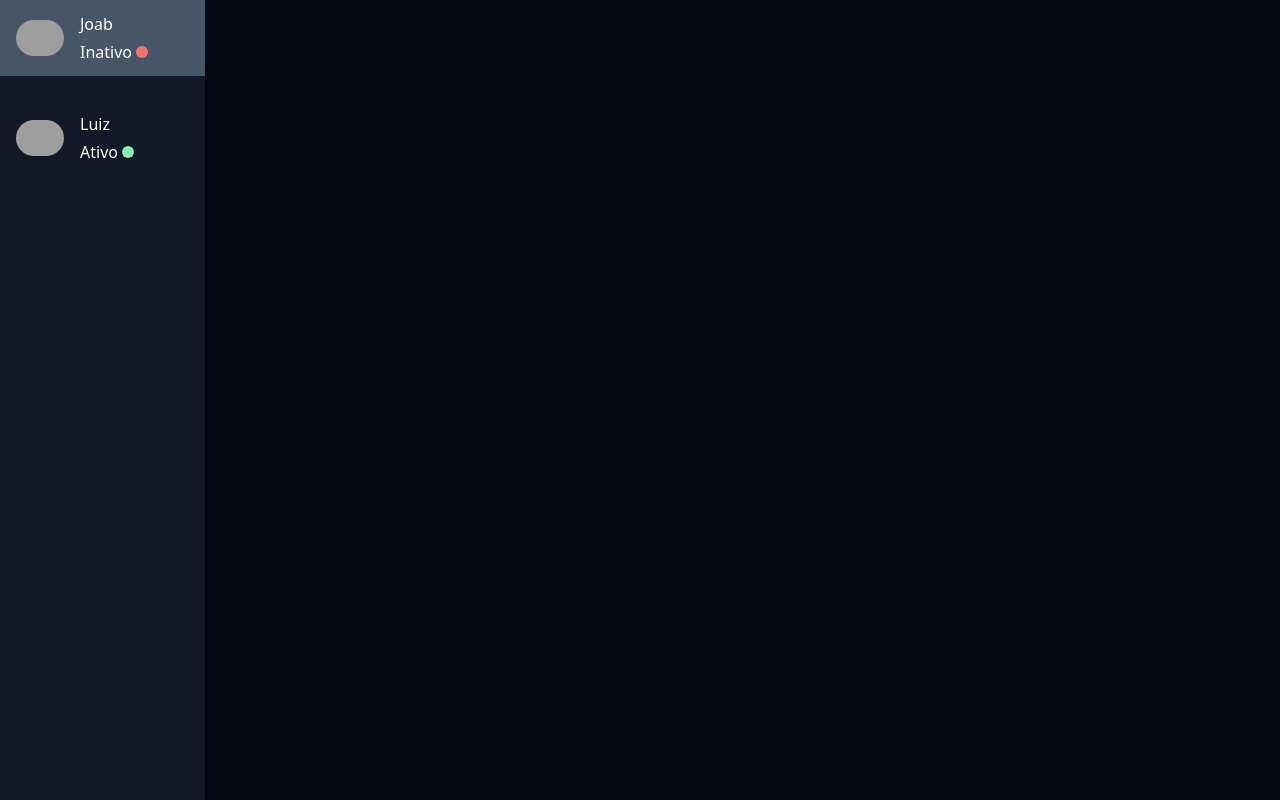
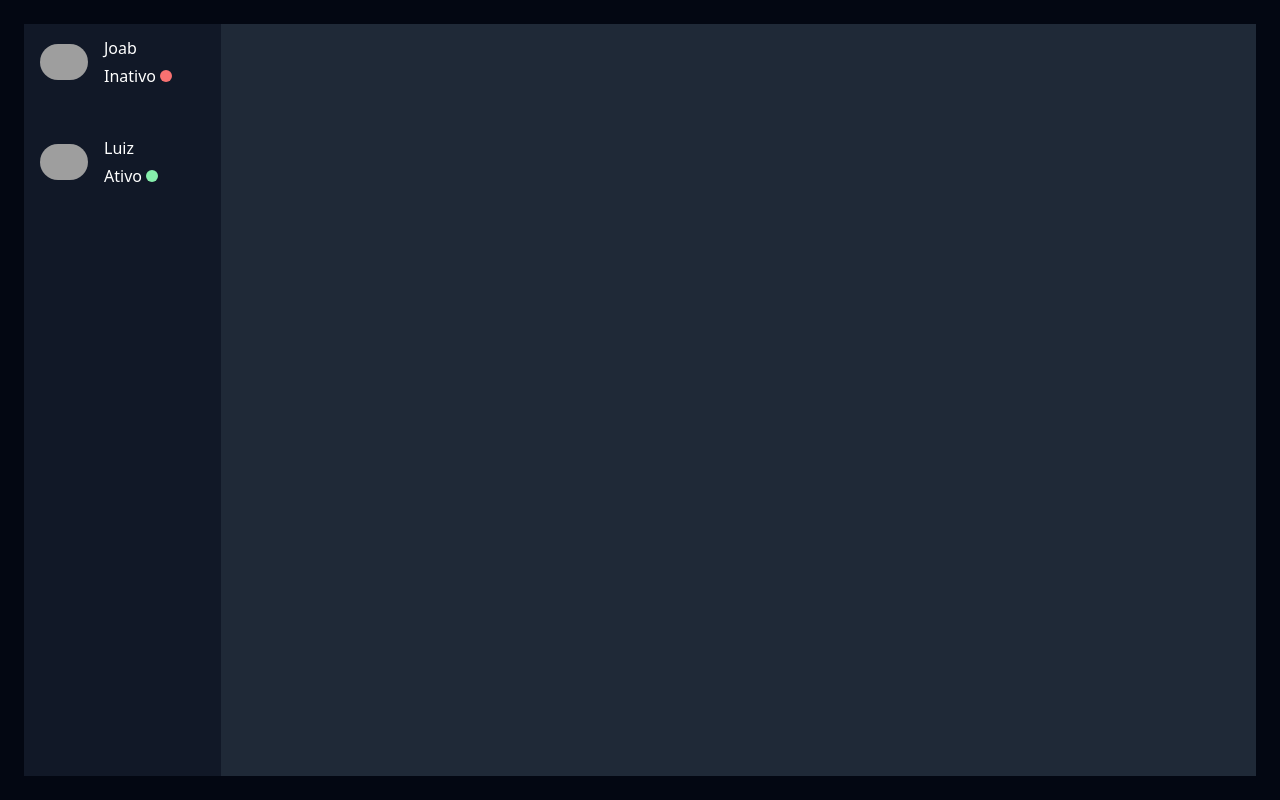
Before and after one commit to luizgustavoou/duckchat, a React (Vite) app in the folder duckchat-front/: page / in a window 1280 px wide. Built offline with nearby package versions, Linux system fonts and the light colour scheme; grey boxes are pictures that could not be loaded.

Commit message:
feature(Home): melhorar design

```diff
--- a/duckchat-front/src/components/Home.tsx
+++ b/duckchat-front/src/components/Home.tsx
@@ -15,14 +15,16 @@ export default function Home() {
   ];
 
   return (
-    <div className="flex min-h-screen">
-      <div className="flex flex-col bg-secondary-foreground  text-white gap-6 min-w-[16%]">
-        {friends.map((friend) => (
-          <CardFriend friend={friend}></CardFriend>
-        ))}
+    <div className="flex min-h-screen p-6">
+      <div className="flex-1 flex bg-gray-900 ">
+        <div className="flex flex-col  text-white gap-6 min-w-[16%]">
+          {friends.map((friend) => (
+            <CardFriend friend={friend}></CardFriend>
+          ))}
+        </div>
+
+        <div className="text-white flex-1 bg-gray-800 p-5"></div>
       </div>
-
-      <div className="text-white flex-1"></div>
     </div>
   );
 }
```
